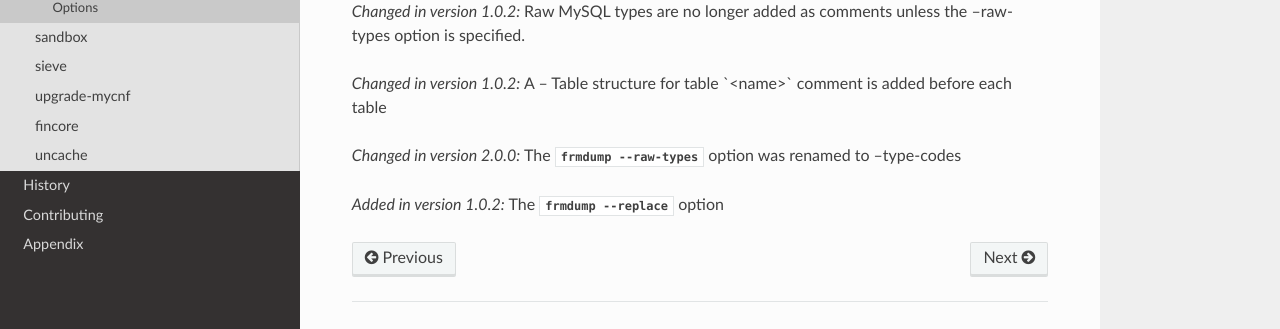
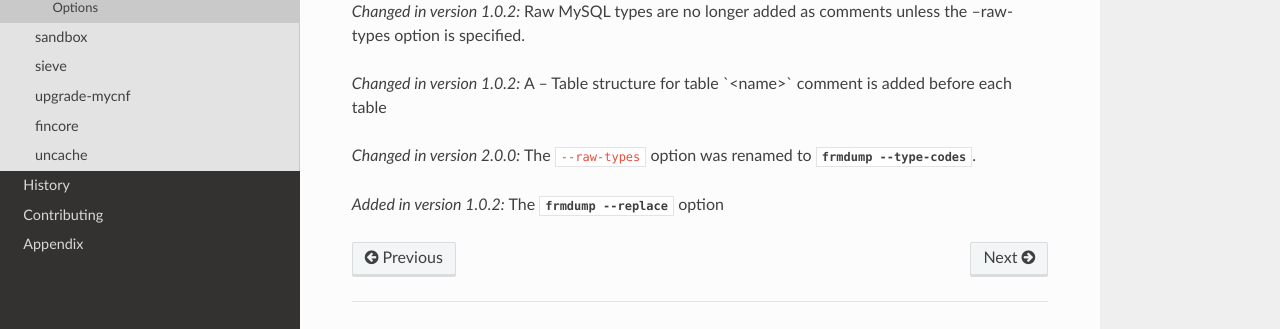
Before and after one commit to abg/dbsake, a Sphinx documentation site: the page built from docs/commands/frmdump.rst, in a window 1280 px wide and 900 px high, scrolled down 1209 px. Shown: the part 493-822 px from the top of the window. Built offline with Sphinx 7.4.7 and the Read the Docs theme 2.0.0, drawn with Linux system fonts in a browser that asks for light colours.

```diff
--- a/docs/commands/frmdump.rst
+++ b/docs/commands/frmdump.rst
@@ -92,7 +92,7 @@ Options
    A -- Table structure for table \`<name>\` comment is added before each table
 
 .. versionchanged:: 2.0.0
-   The :option:`frmdump --raw-types` option was renamed to --type-codes
+   The ``--raw-types`` option was renamed to :option:`frmdump --type-codes`.
 
 .. versionadded:: 1.0.2
    The :option:`frmdump --replace` option
```
